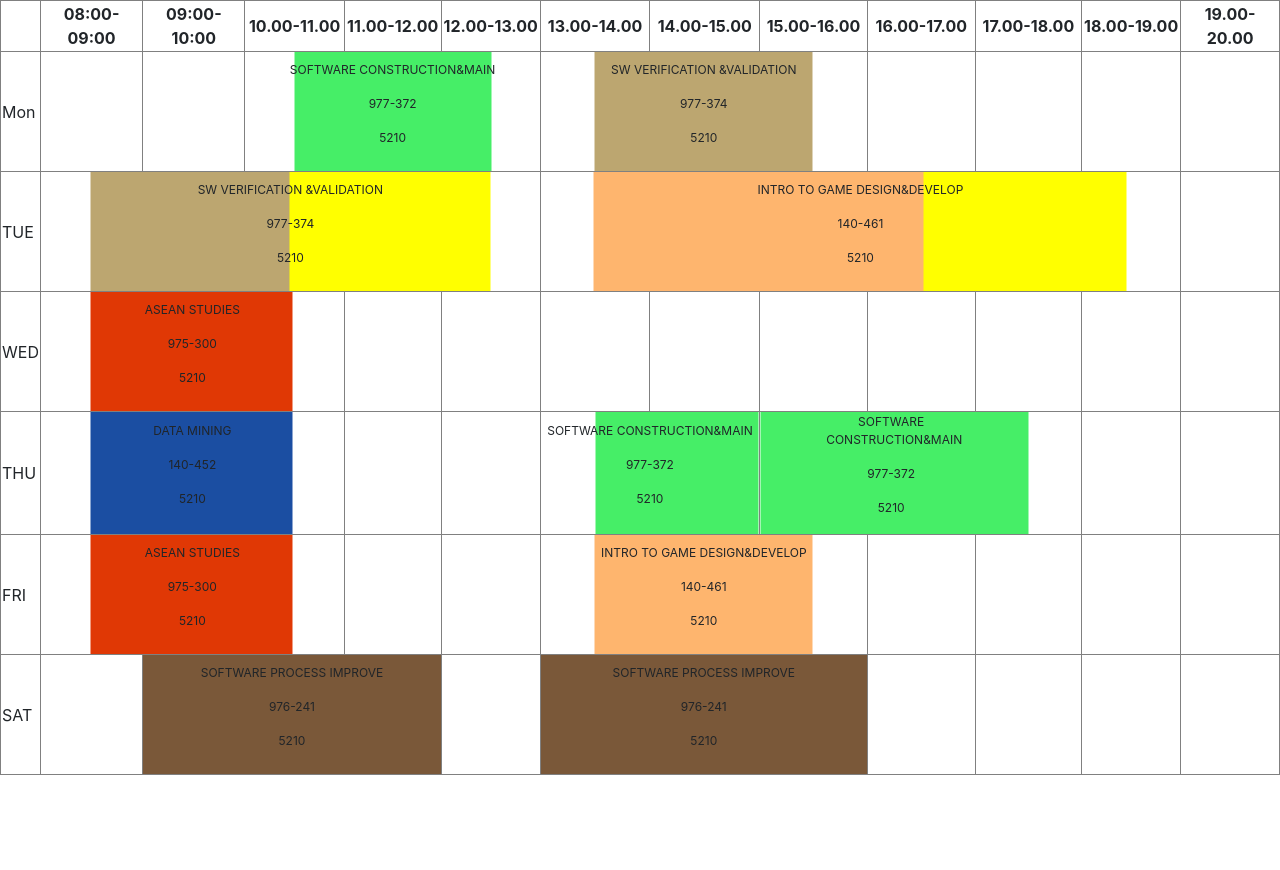
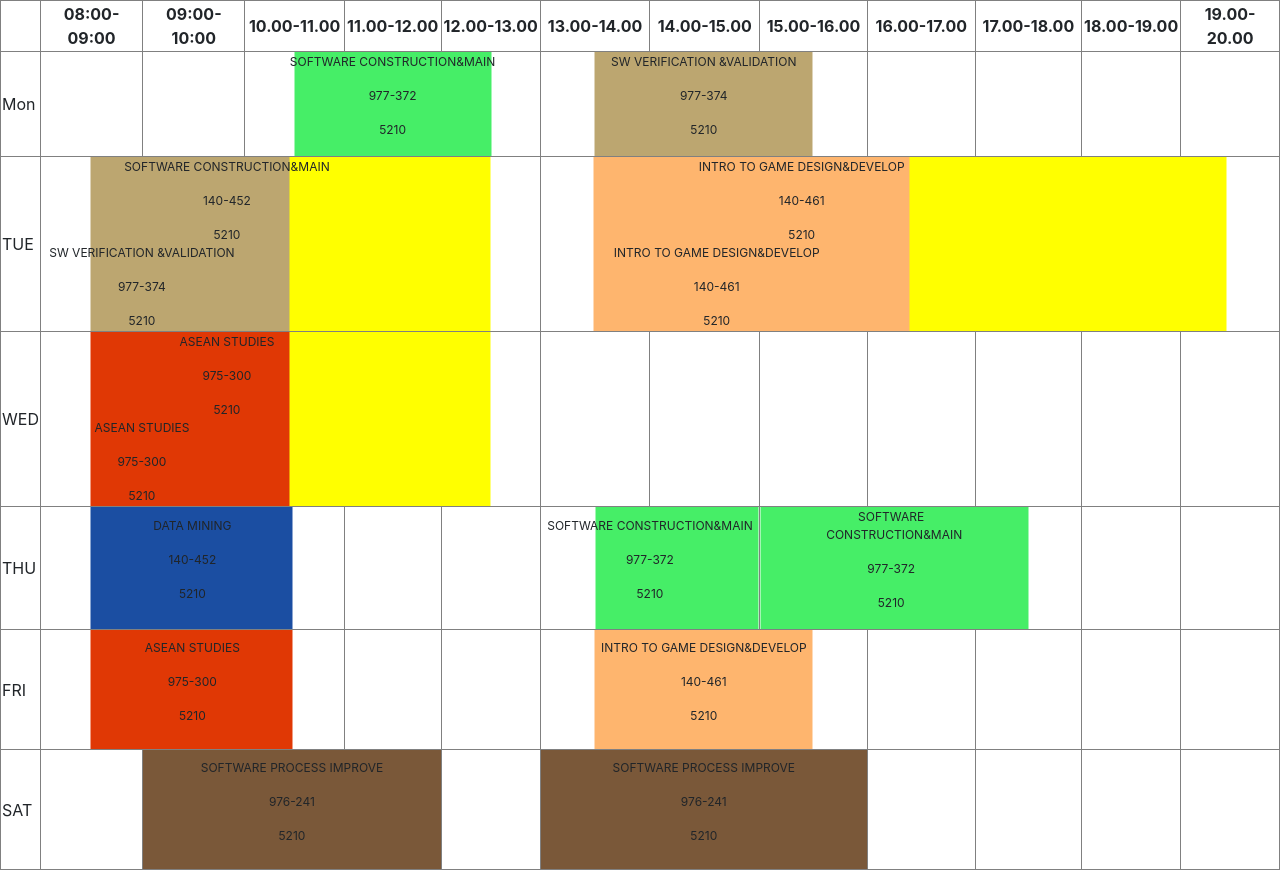
Before and after one commit to kornharem08/Nuxtsiscon, a Nuxt app: page /Timeable in a window 1280 px wide. Before the commit the page ends 800 px from the top, so only its background shows below. Built offline with nearby package versions, Linux system fonts and the light colour scheme; what vue-swal would draw is missing.

Commit message:
implemnet subject broke

```diff
--- a/pages/Timeable.vue
+++ b/pages/Timeable.vue
@@ -25,12 +25,13 @@
             :key="index"
             :colspan="index.colspan"
             :style="index.style"
-            style="height:120px; width:195px ;"
+
           >
             <div>
               <div :style="index.styletext2" :class="index.row">
-                <div v-bind:class="index.colLeft" style="text-align:center;"><p>{{index.subjectname}}</p><p>{{index.subjectcode}}</p>{{index.subjectroom}}</div>
-                <div v-bind:class="index.colRight"><p>{{index.subjectname2}}</p><p>{{index.subjectcode2}}</p>{{index.subjectroom2}}</div>
+                <div :style="index.divWidth"></div>
+                <div :style="index.divLeft"><p>{{index.subjectname}}</p><p>{{index.subjectcode}}</p>{{index.subjectroom}}</div>
+                <div :style="index.divRight"><p>{{index.subjectname2}}</p><p>{{index.subjectcode2}}</p>{{index.subjectroom2}}</div>
               </div>
             </div>
           </td>
@@ -45,8 +46,9 @@
             style="height:120px; width:195px ;"
           >
             <div :style="index.styletext2" :class="index.row">
-                <div v-bind:class="index.colLeft" style="text-align:center;"><p>{{index.subjectname}}</p><p>{{index.subjectcode}}</p>{{index.subjectroom}}</div>
-                <div v-bind:class="index.colRight"><p>{{index.subjectname2}}</p><p>{{index.subjectcode2}}</p>{{index.subjectroom2}}</div>
+              <div  :style="index.divWidth"></div>
+                <div :style="index.divLeft"><p>{{index.subjectname}}</p><p>{{index.subjectcode}}</p>{{index.subjectroom}}</div>
+                <div :style="index.divRight"><p>{{index.subjectname2}}</p><p>{{index.subjectcode2}}</p>{{index.subjectroom2}}</div>
             </div>
           </td>
         </tr>
@@ -60,8 +62,9 @@
             style="height:120px; width:195px ;"
           >
             <div :style="index.styletext2" :class="index.row">
-                <div v-bind:class="index.colLeft" style="text-align:center;"><p>{{index.subjectname}}</p><p>{{index.subjectcode}}</p>{{index.subjectroom}}</div>
-                <div v-bind:class="index.colRight"><p>{{index.subjectname2}}</p><p>{{index.subjectcode2}}</p>{{index.subjectroom2}}</div>
+                 <div :style="index.divWidth"></div>
+                <div :style="index.divLeft"><p>{{index.subjectname}}</p><p>{{index.subjectcode}}</p>{{index.subjectroom}}</div>
+                <div :style="index.divRight"><p>{{index.subjectname2}}</p><p>{{index.subjectcode2}}</p>{{index.subjectroom2}}</div>
             </div>
           </td>
         </tr>
@@ -75,8 +78,9 @@
             style="height:120px; width:195px ;"
           >
             <div :style="index.styletext2" :class="index.row">
-                <div v-bind:class="index.colLeft" style="text-align:center;"><p>{{index.subjectname}}</p><p>{{index.subjectcode}}</p>{{index.subjectroom}}</div>
-                <div v-bind:class="index.colRight"><p>{{index.subjectname2}}</p><p>{{index.subjectcode2}}</p>{{index.subjectroom2}}</div>
+                <div :style="index.divWidth"></div>
+                <div :style="index.divLeft"><p>{{index.subjectname}}</p><p>{{index.subjectcode}}</p>{{index.subjectroom}}</div>
+                <div :style="index.divRight"><p>{{index.subjectname2}}</p><p>{{index.subjectcode2}}</p>{{index.subjectroom2}}</div>
             </div>
           </td>
         </tr>
@@ -90,8 +94,9 @@
             style="height:120px; width:195px ;"
           >
             <div :style="index.styletext2" :class="index.row">
-             <div v-bind:class="index.colLeft" style="text-align:center;"><p>{{index.subjectname}}</p><p>{{index.subjectcode}}</p>{{index.subjectroom}}</div>
-             <div v-bind:class="index.colRight"><p>{{index.subjectname2}}</p><p>{{index.subjectcode2}}</p>{{index.subjectroom2}}</div>
+             <div :style="index.divWidth"></div>
+             <div :style="index.divLeft"><p>{{index.subjectname}}</p><p>{{index.subjectcode}}</p>{{index.subjectroom}}</div>
+             <div :style="index.divRight"><p>{{index.subjectname2}}</p><p>{{index.subjectcode2}}</p>{{index.subjectroom2}}</div>
             </div>
           </td>
         </tr>
@@ -105,8 +110,9 @@
             style="height:120px; width:195px ;"
           >
             <div :style="index.styletext2" :class="index.row">
-             <div v-bind:class="index.colLeft" style="text-align:center;"><p>{{index.subjectname}}</p><p>{{index.subjectcode}}</p>{{index.subjectroom}}</div>
-             <div v-bind:class="index.colRight"><p>{{index.subjectname2}}</p><p>{{index.subjectcode2}}</p>{{index.subjectroom2}}</div>
+             <div :style="index.divWidth"></div>
+             <div :style="index.divLeft"><p>{{index.subjectname}}</p><p>{{index.subjectcode}}</p>{{index.subjectroom}}</div>
+             <div :style="index.divRight"><p>{{index.subjectname2}}</p><p>{{index.subjectcode2}}</p>{{index.subjectroom2}}</div>
             </div>
           </td>
         </tr>
@@ -143,7 +149,7 @@ export default {
           TimeStart: "08.30",
           TimeEnd: "10.30",
           SubjectCode: "140-452",
-          SubjectName: "DATA MINING",
+          SubjectName: "SOFTWARE CONSTRUCTION&MAIN",
           ClassRoom: "5210"
         },
         {
@@ -165,7 +171,7 @@ export default {
         {
           Day: "TUE",
           TimeStart: "16.30",
-          TimeEnd: "18.30",
+          TimeEnd: "19.30",
           SubjectCode: "140-461",
           SubjectName: "INTRO TO GAME DESIGN&DEVELOP",
           ClassRoom: "5210"
@@ -174,6 +180,14 @@ export default {
           Day: "WED",
           TimeStart: "08.30",
           TimeEnd: "10.30",
+          SubjectCode: "975-300",
+          SubjectName: "ASEAN STUDIES",
+          ClassRoom: "5210"
+        },
+        {
+          Day: "WED",
+          TimeStart: "10.30",
+          TimeEnd: "12.30",
           SubjectCode: "975-300",
           SubjectName: "ASEAN STUDIES",
           ClassRoom: "5210"
@@ -366,9 +380,13 @@ export default {
       console.log("Precolspan" + this.preveColspan + Day);
       let sumtimez = TimeEnd - TimeStart;
       let timestart = TimeStart.slice(-2);
+      let subject2 = null
+      let row = null
       // let timeend = Timeend.slice(-2);
       if (this.prevetimeEnd == TimeStart &&this.preveDay == Day &&timestart == 30) {
         result = this.preveColspan + colspan + 1;
+        subject2 = this.prevSubjectElement
+        row = "row"
       } else {
         result = colspan + 1;
       }
@@ -395,7 +413,7 @@ export default {
           sumtimez,
           SubjectCode
         );
-       this.inputInfoToSubject(this.SubjectMon,this.indexpos,result,styletext,subjectElement)
+       this.inputInfoToSubject(this.SubjectMon,this.indexpos,result,row,styletext,subjectElement,subject2)
        this.popArray(this.SubjectMon,colspan)
       } else if (Day == "TUE") {
         let namesj = SubjectName;
@@ -409,7 +427,7 @@ export default {
           sumtimez,
           SubjectCode
         );
-        this.inputInfoToSubject(this.SubjectTue,this.indexpos,result,styletext,subjectElement)
+        this.inputInfoToSubject(this.SubjectTue,this.indexpos,result,row,styletext,subjectElement,subject2)
         this.popArray(this.SubjectTue,colspan)
       } else if (Day == "WED") {
         let namesj = SubjectName;
@@ -423,7 +441,7 @@ export default {
           sumtimez,
           SubjectCode
         );
-        this.inputInfoToSubject(this.SubjectWed,this.indexpos,result,styletext,subjectElement)
+        this.inputInfoToSubject(this.SubjectWed,this.indexpos,result,row,styletext,subjectElement,subject2)
         this.popArray(this.SubjectWed,colspan)
       } else if (Day == "THU") {
         let namesj = SubjectName;
@@ -437,7 +455,7 @@ export default {
           sumtimez,
           SubjectCode
         );
-        this.inputInfoToSubject(this.SubjectThu,this.indexpos,result,styletext,subjectElement)
+        this.inputInfoToSubject(this.SubjectThu,this.indexpos,result,row,styletext,subjectElement,subject2)
         this.popArray(this.SubjectThu,colspan)
       } else if (Day == "FRI") {
         let namesj = SubjectName;
@@ -451,7 +469,7 @@ export default {
           sumtimez,
           SubjectCode
         );
-         this.inputInfoToSubject(this.SubjectFri,this.indexpos,result,styletext,subjectElement)
+         this.inputInfoToSubject(this.SubjectFri,this.indexpos,result,row,styletext,subjectElement,subject2)
          this.popArray(this.SubjectFri,colspan)
       } else if (Day == "SAT") {
         let namesj = SubjectName;
@@ -465,7 +483,7 @@ export default {
           sumtimez,
           SubjectCode
         );
-         this.inputInfoToSubject(this.SubjectSat,this.indexpos,result,styletext,subjectElement)
+         this.inputInfoToSubject(this.SubjectSat,this.indexpos,result,row,styletext,subjectElement,subject2)
          this.popArray(this.SubjectSat,colspan)
       }
       this.indexuse = count + colspan;
@@ -477,19 +495,42 @@ export default {
       this.sumtime = sumtimez;
 
     },
-    inputInfoToSubject(SubjectDay,indexpos,result,styletext,subjectElement){
+    inputInfoToSubject(SubjectDay,indexpos,result,row,styletext,subjectElement,subject2){
+      let subjectName = null
+      let subjectCode = null
+      let subjectClassRoom = null
+      let subject2Name = null
+      let subject2Code = null
+      let subject2ClassRoom = null
+      if(subject2){
+          subjectName = subject2.SubjectName
+          subjectCode = subject2.SubjectCode
+          subjectClassRoom = subject2.ClassRoom
+          subject2Name = subjectElement.SubjectName
+          subject2Code = subjectElement.SubjectCode
+          subject2ClassRoom = subjectElement.ClassRoom
+      }else{
+          subjectName = subjectElement.SubjectName
+          subjectCode = subjectElement.SubjectCode
+          subjectClassRoom = subjectElement.ClassRoom
+          subject2Name = null
+          subject2Code = null
+          subject2ClassRoom = null
+      }
       SubjectDay[indexpos] = {
           colspan: result,
           style: styletext.style,
           styletext2: styletext.text,
-          subjectname: subjectElement.SubjectName,
-          subjectcode: subjectElement.SubjectCode,
-          subjectroom: subjectElement.ClassRoom,
-          subjectname2: null,
-          subjectcode2: null,
-          subjectroom2: null,
-          colLeft: styletext.colLeft,
-          colRight: styletext.colRight
+          subjectname: subjectName,
+          subjectcode: subjectCode,
+          subjectroom: subjectClassRoom,
+          subjectname2: subject2Name,
+          subjectcode2: subject2Code,
+          subjectroom2: subject2ClassRoom,
+          divLeft: styletext.divLeft,
+          divRight: styletext.divRight,
+          divWidth:styletext.divWidth,
+          row:row
       }
     },
     popArray(nameArray,colspan){
@@ -512,9 +553,10 @@ export default {
       let timeend = Timeend.slice(-2);
       let style;
       let text;
-      let colLeft = 0;
-      let colRight = 0;
-      let row = "null";
+      let divWidth = "wdith:0px;"
+      let divLeft = `text-align: center;`;
+      let divRight = `text-align: center;`;
+      // let row = "null";
 
       let color = null;
 
@@ -550,19 +592,17 @@ export default {
           let colors = (this.sumtime * 100) / time;
           let culcet = colors % 10;
           let sssaa = colors - culcet;
-          let sumhour = (sssaa * 12) / 100;
-          let sumhour2 = Math.floor(sumhour);
-          let sumhourLeft = sumhour2;
-          let sumHourRight = 12 - sumhourLeft;
+          let widthLeft = (preveColspan * 150) -50
+          let widthRight = (colspan * 150) -70
 
           halfF = 50 / (colspan + preveColspan + 1);
           halfs = 100 - halfF + 0.1;
 
           style = `background: linear-gradient(to right, white  ${halfF}%, ${color}  ${halfF}%, ${color} ${sssaa}% ,yellow ${sssaa}% ,yellow ${halfs}%,white ${halfF}%);  height: 120px;`;
           text = ` text-align: center; font-size: 12px;`;
-          colLeft = sumhourLeft.toString();
-          colRight = sumHourRight.toString();
-          row = "row";
+          divLeft = ` text-align: center; width:${widthLeft}px;`
+          divRight = ` text-align: center; width:${widthRight}px;`
+          divWidth = "width:75px;"
         } else {
           style = ` background: linear-gradient(to right, white  ${halfF}%, ${color} ${halfF}%, ${color} ${halfs}%, white  ${halfF}%); height: 50px; `;
           text = ` text-align: center; font-size: 12px;`;
@@ -583,7 +623,7 @@ export default {
         style = `background-color: ${color}; height:120px; width:195px `;
         text = `text-align: center; font-size: 12px;`;
       }
-      return { style, text, colLeft, colRight, row };
+      return { style, text ,divLeft,divRight,divWidth };
     },
     getRandomColor() {
       var letters = "0123456789ABCDEF".split("");
```
Also changed, not shown: 1 other file (tests, documents, lock files or other folders).
